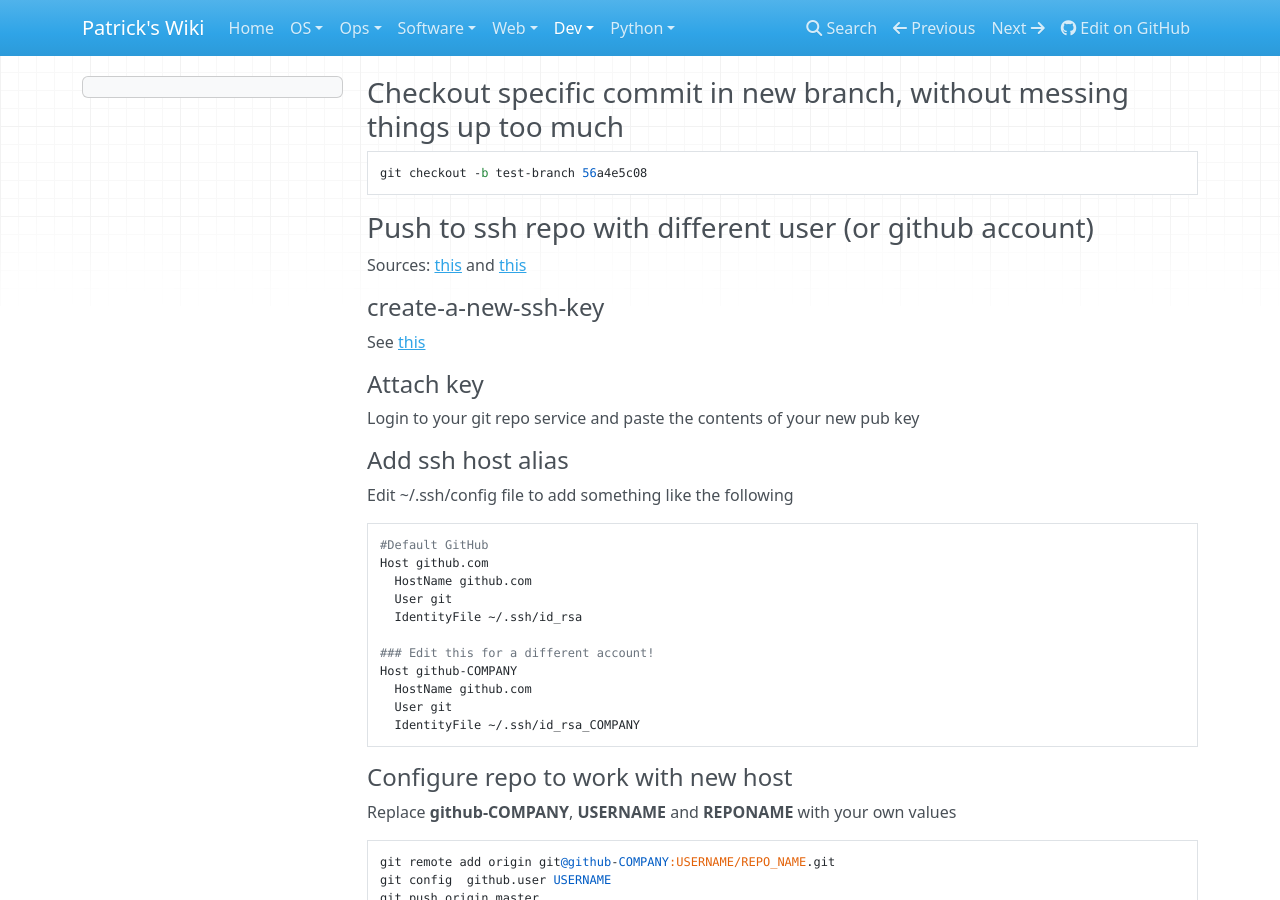
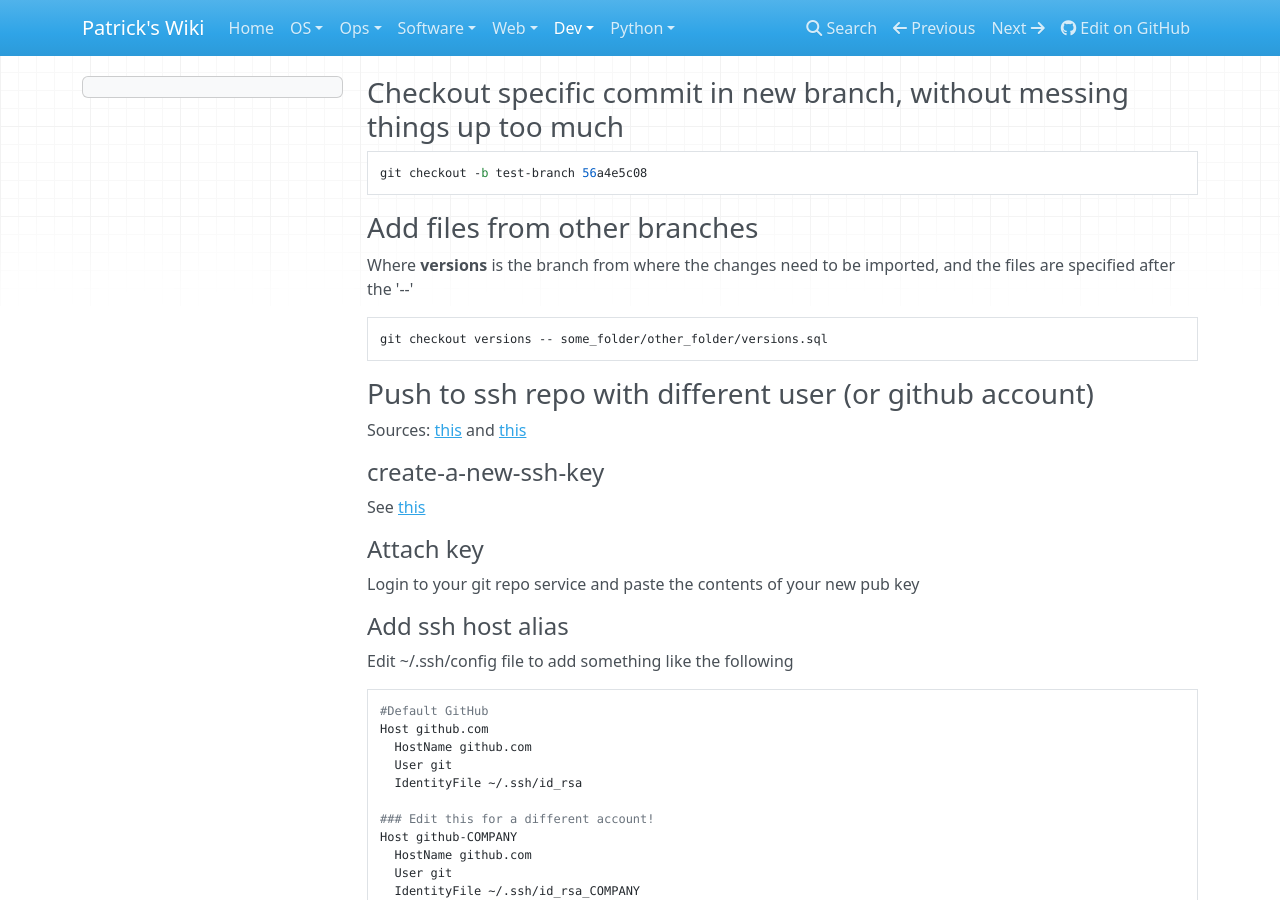
Before and after one commit to patsancu/wiki, an MkDocs documentation site: the page built from docs/dev/VCS/Git/Main.md, in a window 1280 px wide and 900 px high. Built offline with MkDocs 1.6.1, drawn with Linux system fonts in a browser that asks for light colours; nearby versions of some CDN libraries.

Commit message:
git: add commits from branches

````diff
--- a/docs/dev/VCS/Git/Main.md
+++ b/docs/dev/VCS/Git/Main.md
@@ -1,6 +1,13 @@
 ### Checkout specific commit in new branch, without messing things up too much
 ```
 git checkout -b test-branch 56a4e5c08
+```
+
+### Add files from other branches
+
+Where **versions** is the branch from where the changes need to be imported, and the files are specified after the '--'
+```
+git checkout versions -- some_folder/other_folder/versions.sql
 ```
 
 ### Push to ssh repo with different user (or github account)
````
